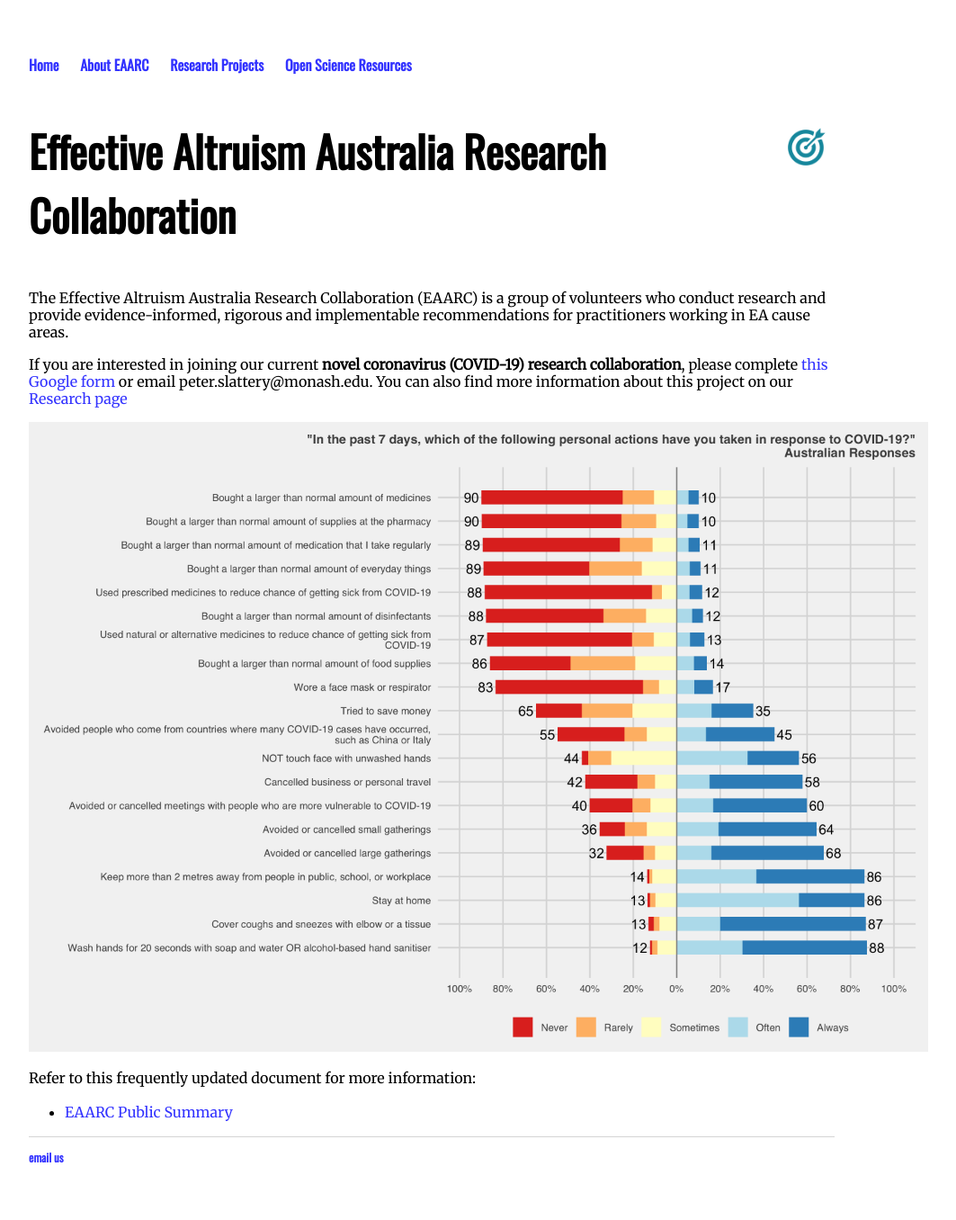
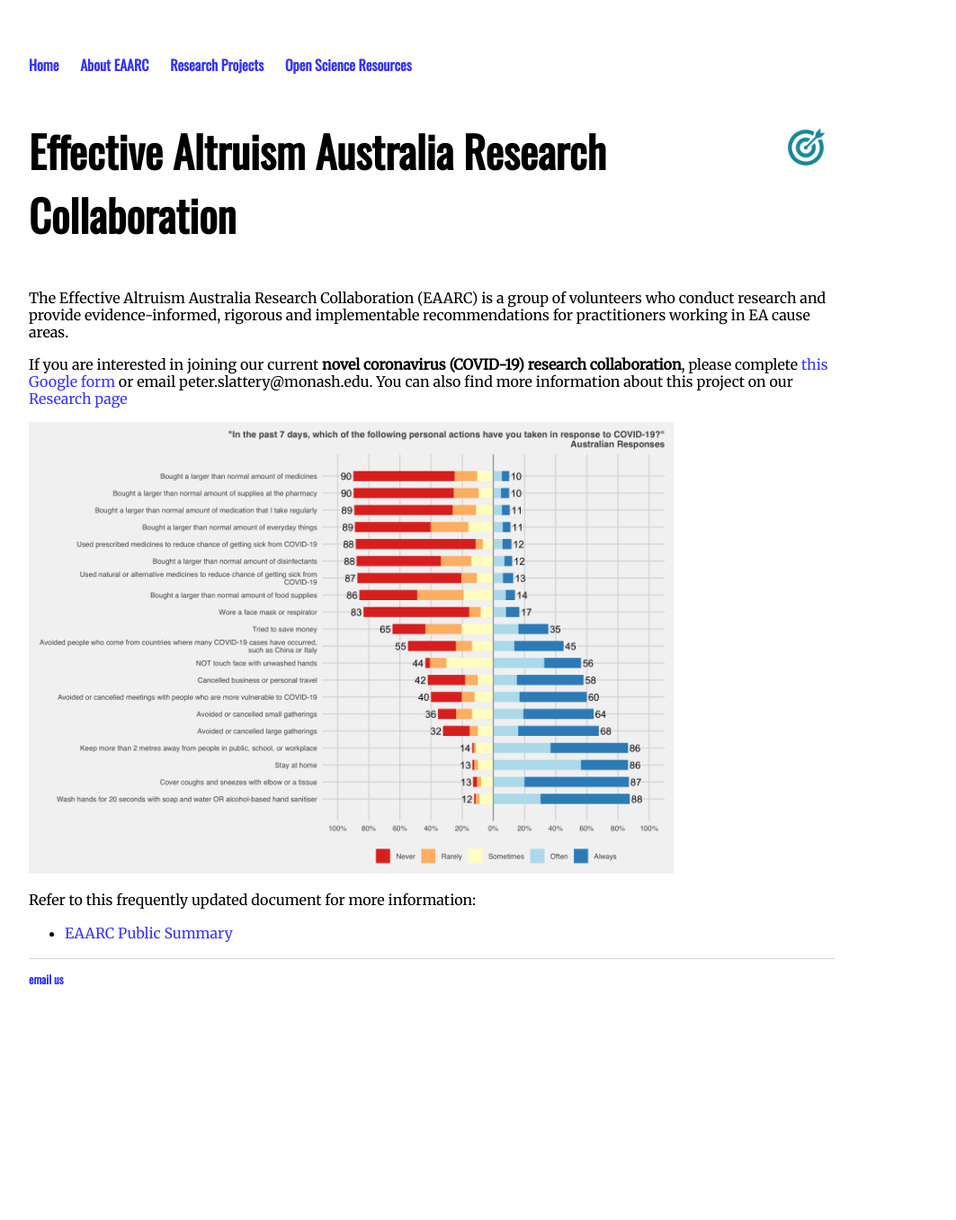
Before and after one commit to aksaeri/scrub, a Jekyll site: the page built from index.md, in a window 1280 px wide. Shown: the whole page at 90% size, without its empty margins (160-1223 px from the left). Built offline with Jekyll 4.4.1, drawn with Linux system fonts in a browser that asks for light colours; after the commit the page ends 1158 px from its top, so only the background shows below that.

Commit message:
Update index.md

```diff
--- a/index.md
+++ b/index.md
@@ -11,7 +11,7 @@
 
 If you are interested in joining our current **novel coronavirus (COVID-19) research collaboration**, please complete [this Google form](https://forms.gle/ZA8ZQCU2aGYS31QJA) or email peter.slattery@monash.edu. You can also find more information about this project on our [Research page](pages/research.html)
 
-<img src="/assets/COVID-19 LS - Wave 1 - Behaviours.png" alt="Prevalence of behaviour from Wave 1 of COVID-19 living survey" style="width:1000px">
+<img src="/assets/COVID-19 LS - Wave 1 - Behaviours.png" alt="Prevalence of behaviour from Wave 1 of COVID-19 living survey" style="width:80%;">
 
 Refer to this frequently updated document for more information:
 
```
